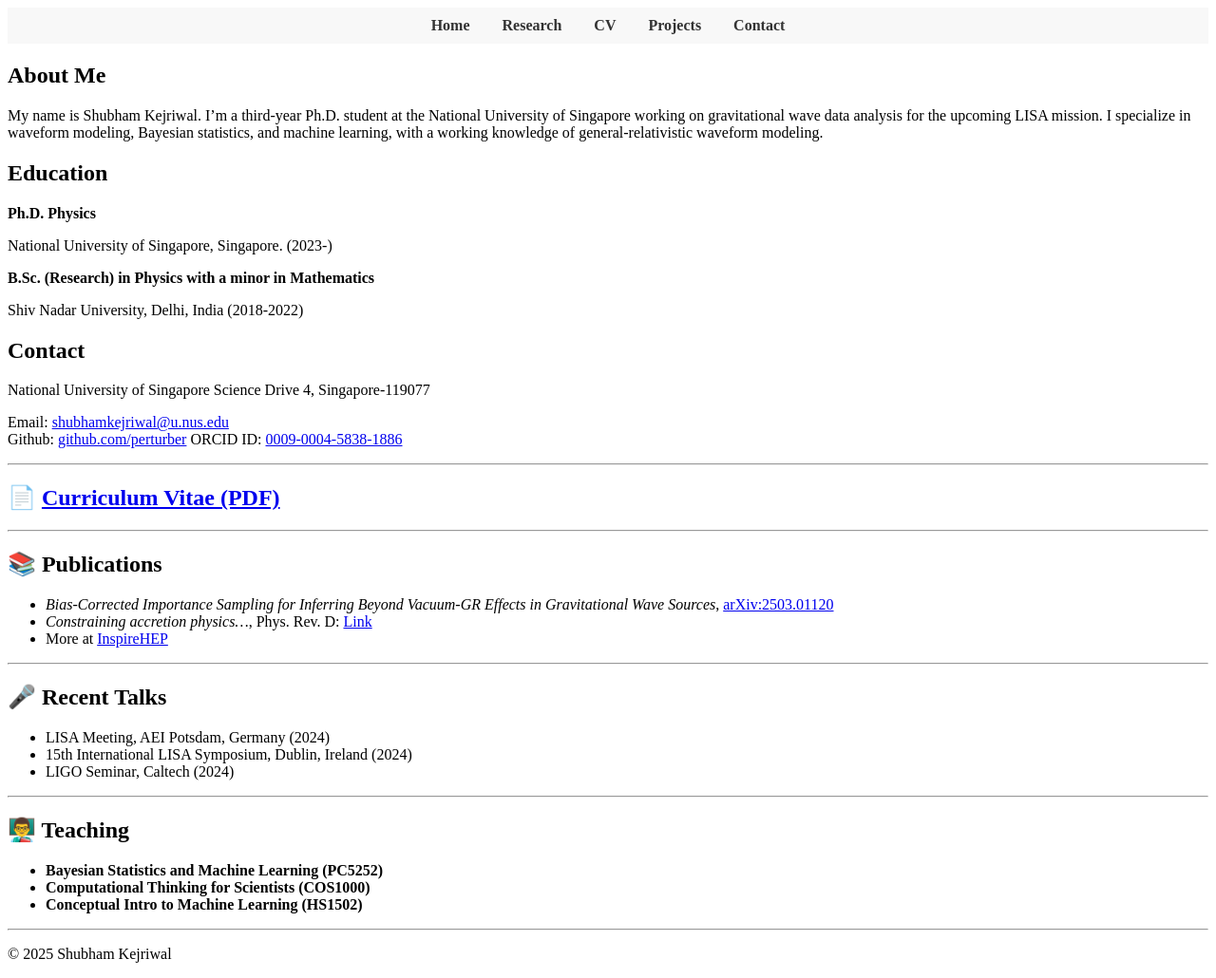
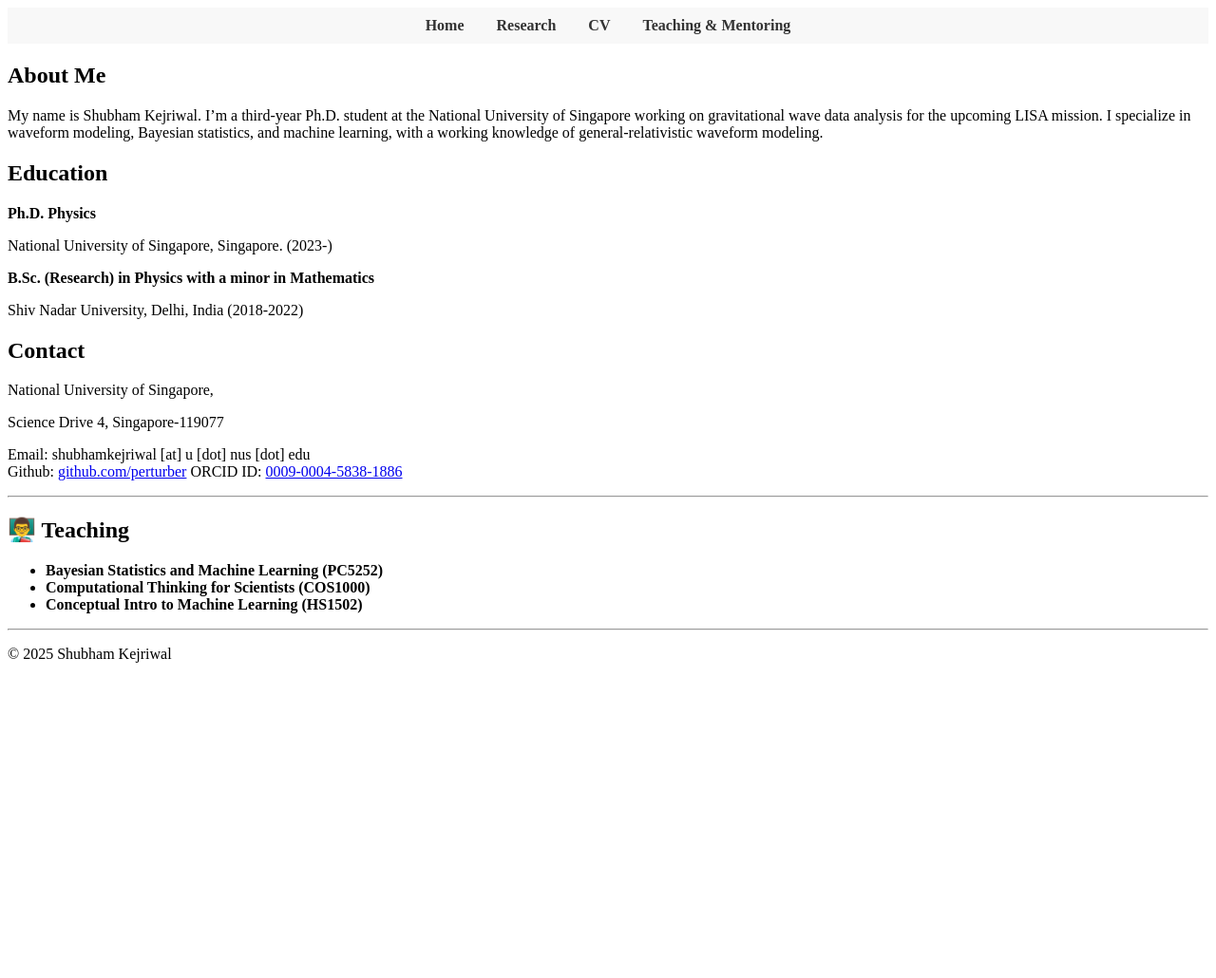
Before and after one commit to perturber/shubham, a Jekyll site: the page built from index.md, in a window 1280 px wide. Shown: the whole page at 95% size. Built offline with Jekyll 4.4.1, drawn with Linux system fonts in a browser that asks for light colours; after the commit the page ends 900 px from its top, so only the background shows below that.

Commit message:
Add files via upload

```diff
--- a/_layouts/default.html
+++ b/_layouts/default.html
@@ -26,8 +26,7 @@
     <a href="/shubham/">Home</a>
     <a href="/research/">Research</a>
     <a href="/cv/">CV</a>
-    <a href="/projects/">Projects</a>
-    <a href="/contact/">Contact</a>
+    <a href="/teaching/">Teaching & Mentoring</a>
   </nav>
 
   <main>
--- a/index.md
+++ b/index.md
@@ -19,33 +19,15 @@ Shiv Nadar University, Delhi, India (2018-2022)
 
 ## Contact
 
-National University of Singapore
+National University of Singapore,
+
 Science Drive 4,
 Singapore-119077
 
-Email: [shubhamkejriwal@u.nus.edu](mailto:shubhamkejriwal@u.nus.edu)
+Email: shubhamkejriwal \[at\] u \[dot\] nus \[dot\] edu
 Github: [github.com/perturber](https://github.com/perturber)
 ORCID ID: [0009-0004-5838-1886](https://orcid.org/0009-0004-5838-1886)
 
----
-
-## 📄 [Curriculum Vitae (PDF)](assets/Shubham_Kejriwal_CV.pdf)
-
----
-
-## 📚 Publications
-
-- *Bias-Corrected Importance Sampling for Inferring Beyond Vacuum-GR Effects in Gravitational Wave Sources*, [arXiv:2503.01120](https://arxiv.org/abs/2503.01120)
-- *Constraining accretion physics...*, Phys. Rev. D: [Link](https://journals.aps.org/prd/abstract/10.1103/PhysRevD.111.084006)
-- More at [InspireHEP](https://inspirehep.net/authors/2739234?ui-citation-summary=true)
-
----
-
-## 🎤 Recent Talks
-
-- LISA Meeting, AEI Potsdam, Germany (2024)
-- 15th International LISA Symposium, Dublin, Ireland (2024)
-- LIGO Seminar, Caltech (2024)
 
 ---
 
```
Also changed, not shown: CV.md (added, +48 -0 lines).
